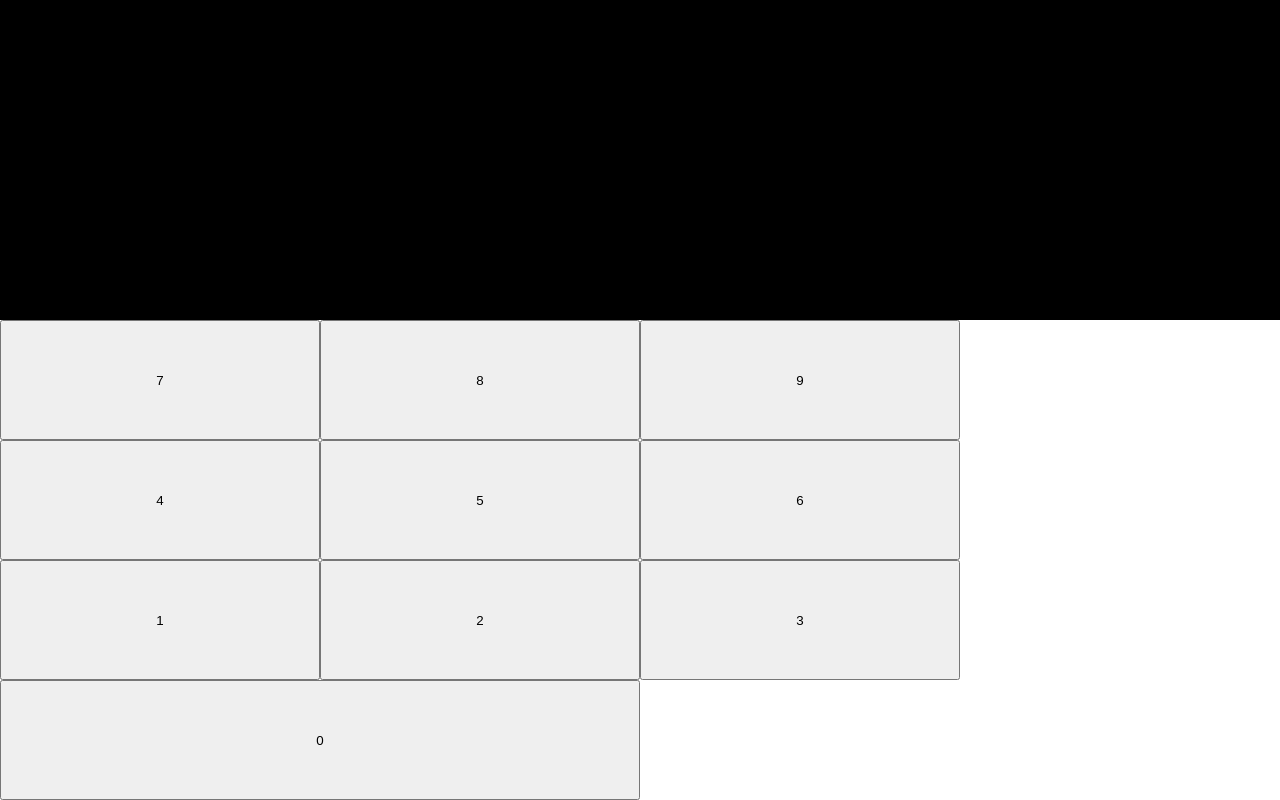
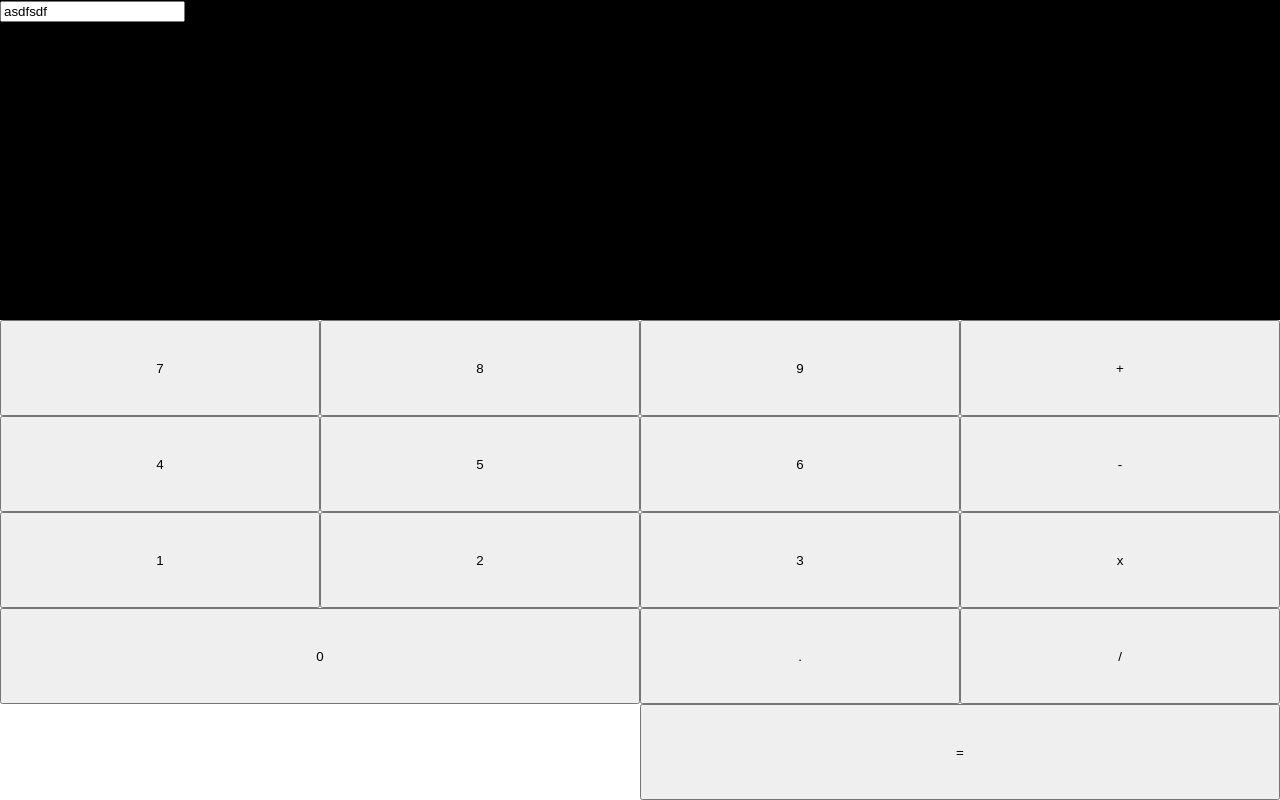
Before and after one commit to JohnDelta/react-calculator, a React (Create React App) app: page / in a window 1280 px wide. Built offline with nearby package versions, Linux system fonts and the light colour scheme.

Commit message:
added default numpad values

```diff
--- a/src/App.css
+++ b/src/App.css
@@ -14,7 +14,7 @@
 .Numpad {
 	display : grid;
 	grid-template-columns : repeat(4,25%);
-	grid-template-rows : repeat(4,25%);
+	grid-template-rows : repeat(5,20%);
 	justify-content : center;
 }
 
@@ -30,7 +30,21 @@
 	grid-row : 1;
 }
 
+#numpadPlus, #numpadMinus, #numpadMultiply, #numpadDivide {
+	grid-column : 4;
+}
+
+#numpadDot {
+	grid-column : 3/4;
+	grid-row : 4;
+}
+
 #numpad0 {
 	grid-row : 4;
 	grid-column : 1/3;
 }
+
+#numpadEval {
+	grid-row : 5;
+	grid-column : 3/5;;
+}
--- a/src/Display.js
+++ b/src/Display.js
@@ -3,12 +3,21 @@ import React from 'react';
 class Display extends React.Component {
 	constructor(props) {
 		super(props);
+		this.handleEvent = this.handleEvent.bind(this);
+	}
+
+
+	handleEvent(e) {
+		var txt = document.getElementById("text");
+		var len = txt.value.length;
+		txt.setSelectionRange(0,len-1);
 	}
 
 	render() {
+
 		return(
 			<div className="Display">
-				display
+				<input id="text" type="text" value="asdfsdf" onFocus={this.handleEvent}/>
 			</div>
 		);
 	}
--- a/src/Numpad.js
+++ b/src/Numpad.js
@@ -1,4 +1,5 @@
 import React from 'react';
+import getDefaultNumpad from './getDefaultNumpad';
 
 class Numpad extends React.Component {
 	constructor(props) {
@@ -6,23 +7,22 @@ class Numpad extends React.Component {
 	}
 
 	render() {
-
-		let numpads = [];
-		for(let i = 0; i < 10; i++) {
-			numpads.push(
+		let numpad = getDefaultNumpad();
+		let keyboard = [];
+		numpad.forEach( (item,index) => {
+			keyboard.push(
 				<button
-					key={"numpad"+i}
-					id={"numpad"+i}
-					value={i}
-					dangerouslySetInnerHTML={{__html : i}}
+					key={item.id}
+					id={item.id}
+					value={item.value}
+					dangerouslySetInnerHTML={{__html : item.symbol}}
 				/>
 			);
-		}
+		});
 
 		return(
 			<div className="Numpad">
-				{numpads}
-
+				{keyboard}
 			</div>
 		);
 	}
--- /dev/null
+++ b/src/getDefaultNumpad.js
@@ -0,0 +1,45 @@
+export default function getDefaultNumpad() {
+	let numpad =
+		[
+			{
+				"id" : "numpadPlus",
+				"value" : "+",
+				"symbol" : "+"
+			},
+			{
+				"id" : "numpadMinus",
+				"value" : "-",
+				"symbol" : "-"
+			},
+			{
+				"id" : "numpadMultiply",
+				"value" : "*",
+				"symbol" : "x"
+			},
+			{
+				"id" : "numpadDivide",
+				"value" : "/",
+				"symbol" : "/"
+			},
+			{
+				"id" : "numpadDot",
+				"value" : ".",
+				"symbol" : "."
+			},
+			{
+				"id" : "numpadEval",
+				"value" : "=",
+				"symbol" : "="
+			}
+		];
+	for(let i = 0; i < 10; i++) {
+		numpad.push(
+			{
+				"id" : "numpad"+i,
+				"value" : i,
+				"symbol" : i
+			}
+		);
+	}
+	return numpad;
+}
```
